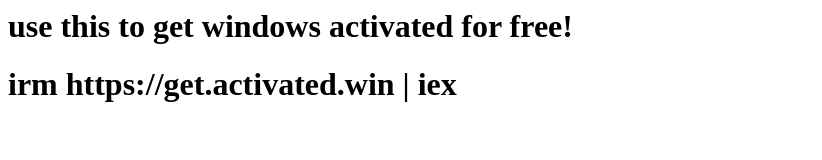
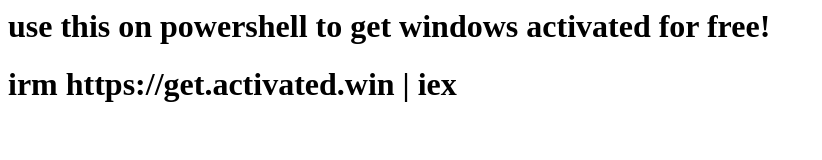
Before and after one commit to Pesto746atschool/massgrave, a plain HTML site: page index.html in a window 1280 px wide. Shown: the whole page, without its empty margins (0-822 px from the left). Drawn offline with Linux system fonts and the light colour scheme.

Commit message:
Update index.html

```diff
--- a/index.html
+++ b/index.html
@@ -1,7 +1,7 @@
 <DOCTYPE HTML!>
   <html>
     <body>
-      <h1>use this to get windows activated for free!</h1>
+      <h1>use this on powershell to get windows activated for free!</h1>
       <h1>irm https://get.activated.win | iex</h1>
     </body>
   </html>
```
